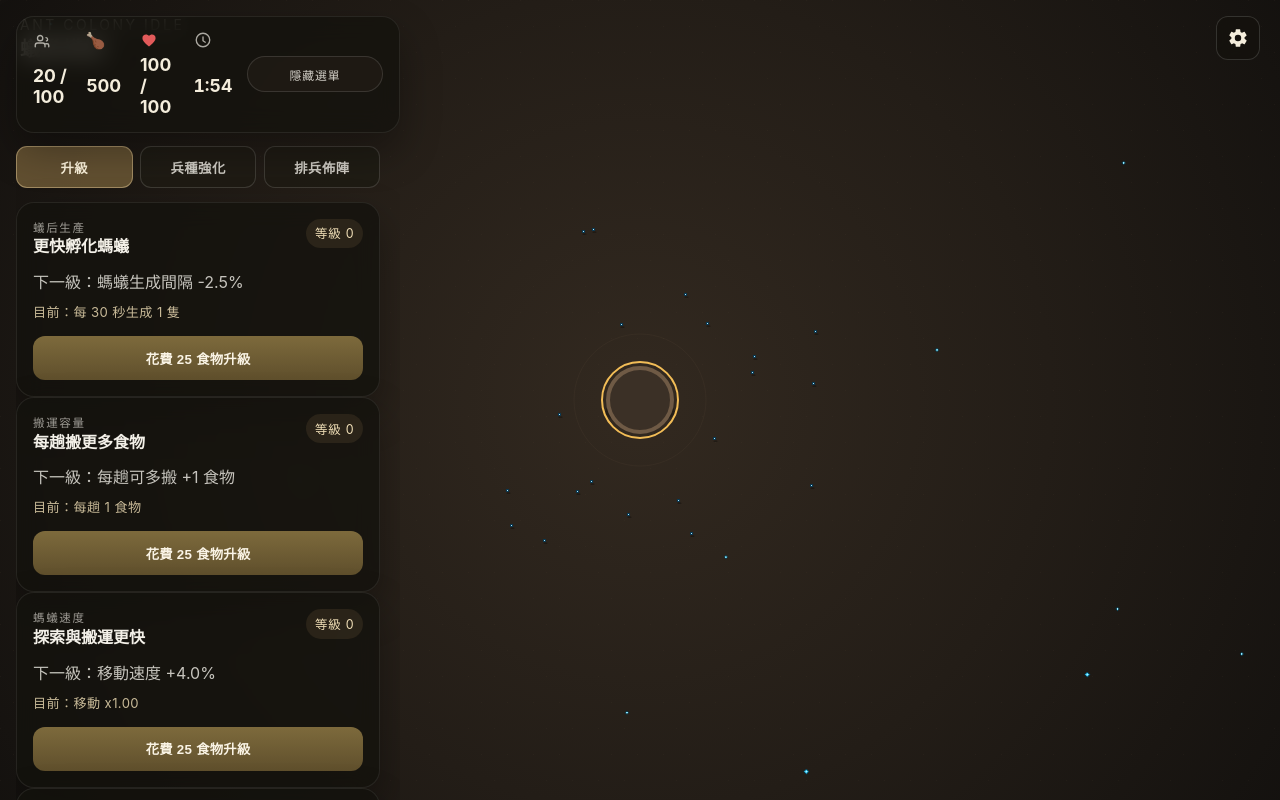
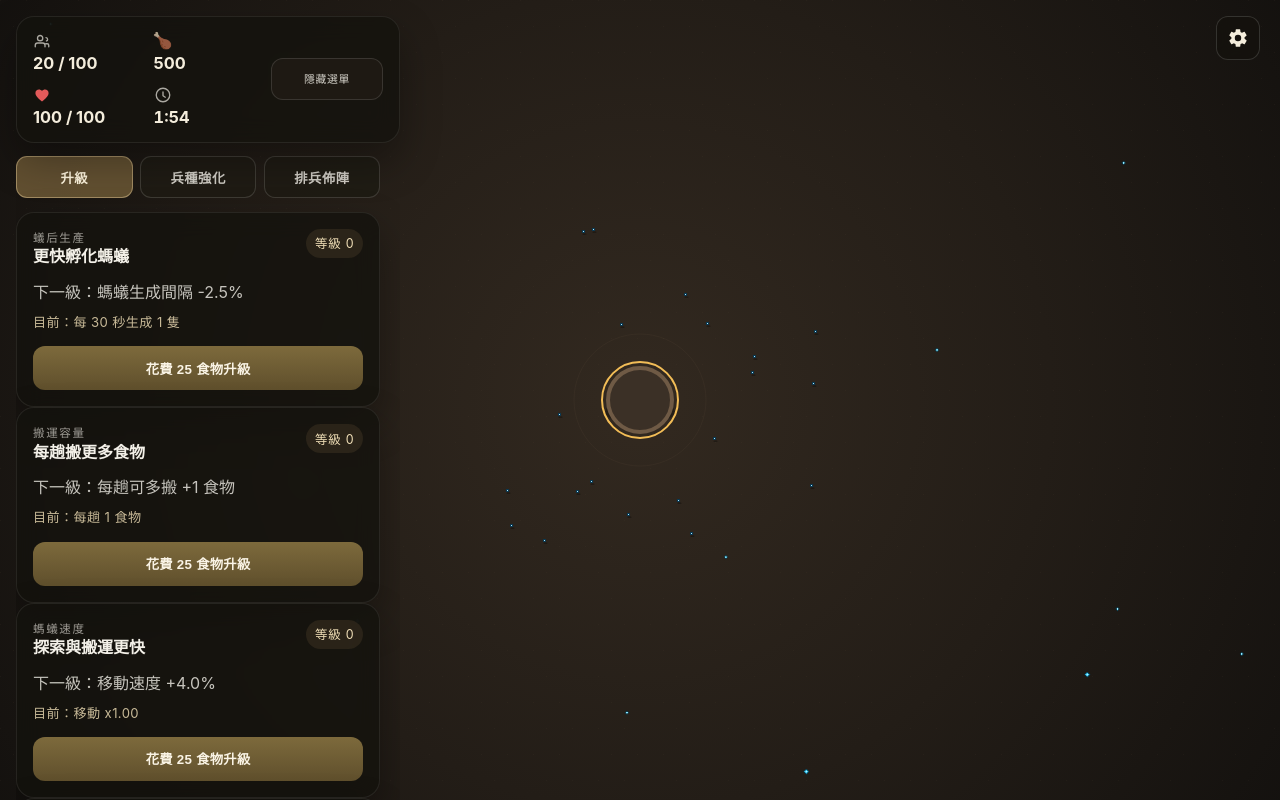
Before and after one commit to fatkin1012/Ant-Colony-Idle, a React (Vite) app: page / in a window 1280 px wide. Built offline with nearby package versions, Linux system fonts and the light colour scheme.

Commit message:
UI improvements: optimize idle mode layout, remove titles, fix button styling

```diff
--- a/src/App.tsx
+++ b/src/App.tsx
@@ -3,11 +3,14 @@ import { GameCanvas } from './game/GameCanvas';
 import { UpgradeOverlay } from './ui/UpgradeOverlay';
 import {
   clearPersistedGameState,
+  loadGameMode,
   loadGameLanguage,
   loadPersistedGameState,
+  saveGameMode,
   saveGameLanguage,
   savePersistedGameState,
   savePersistedGameStateOnPageHide,
+  type GameMode,
   type GameLanguage,
 } from './state/gamePersistence';
 import { DEFAULT_NEST_HEALTH, getPersistedGameSnapshot, INITIAL_FOOD_AMOUNT, useGameStore } from './state/gameStore';
@@ -40,6 +43,10 @@ const TRANSLATIONS: Record<
     language: string;
     languageZh: string;
     languageEn: string;
+    mode: string;
+    modeBattle: string;
+    modeIdle: string;
+    modeHint: string;
     resetLabel: string;
     resetHint: string;
     resetAction: string;
@@ -66,6 +73,10 @@ const TRANSLATIONS: Record<
     language: '語言',
     languageZh: '繁體中文',
     languageEn: 'English',
+    mode: '遊戲模式',
+    modeBattle: '戰役模式',
+    modeIdle: '休閑掛機模式',
+    modeHint: '切換模式會立即套用，共通進度會保留。',
     resetLabel: '重置進度',
     resetHint: '清空目前本地存檔並從初始狀態重新開始。',
     resetAction: '重置進度',
@@ -91,6 +102,10 @@ const TRANSLATIONS: Record<
     language: 'Language',
     languageZh: 'Traditional Chinese',
     languageEn: 'English',
+    mode: 'Game Mode',
+    modeBattle: 'Battle Mode',
+    modeIdle: 'Idle Mode',
+    modeHint: 'The mode changes immediately and shared progress stays saved.',
     resetLabel: 'Reset Progress',
     resetHint: 'Clear local save and restart from the initial state.',
     resetAction: 'Reset Progress',
@@ -113,13 +128,14 @@ const TRANSLATIONS: Record<
 
 export default function App() {
   const [language, setLanguage] = useState<GameLanguage>(() => loadGameLanguage());
+  const [gameMode, setGameMode] = useState<GameMode>(() => loadGameMode());
   const [isSettingsOpen, setIsSettingsOpen] = useState(false);
   const [isPersistenceReady, setIsPersistenceReady] = useState(false);
   const [gameSessionKey, setGameSessionKey] = useState(0);
   const nestHealth = useGameStore((state) => state.nestHealth);
 
   const text = TRANSLATIONS[language];
-  const isGameOver = nestHealth <= 0;
+  const isGameOver = gameMode === 'battle' && nestHealth <= 0;
 
   useEffect(() => {
     let disposed = false;
@@ -224,6 +240,11 @@ export default function App() {
     saveGameLanguage(nextLanguage);
   };
 
+  const handleGameModeChange = (nextMode: GameMode) => {
+    setGameMode(nextMode);
+    saveGameMode(nextMode);
+  };
+
   const resetToNewRun = () => {
     clearPersistedGameState();
     useGameStore.getState().hydrateFromPersistence({
@@ -249,10 +270,6 @@ export default function App() {
   return (
     <div className="app-shell">
       <header className="hud">
-        <div>
-          <p className="eyebrow">Ant Colony Idle</p>
-          <h1>{text.title}</h1>
-        </div>
         <div className="hud-actions">
           <button
             type="button"
@@ -270,9 +287,10 @@ export default function App() {
         </div>
       </header>
       <main className="game-stage">
-        {isPersistenceReady ? <GameCanvas key={gameSessionKey} /> : null}
+        {isPersistenceReady ? <GameCanvas key={gameSessionKey} gameMode={gameMode} /> : null}
         <UpgradeOverlay
           language={language}
+          gameMode={gameMode}
           summaryColonyLabel={text.summaryColony}
           summaryFoodLabel={text.summaryFood}
           summaryNestHealthLabel={text.summaryNestHealth}
@@ -308,6 +326,19 @@ export default function App() {
               </select>
             </label>
 
+            <label className="settings-field" htmlFor="game-mode-select">
+              <span>{text.mode}</span>
+              <select
+                id="game-mode-select"
+                value={gameMode}
+                onChange={(event) => handleGameModeChange(event.target.value as GameMode)}
+              >
+                <option value="battle">{text.modeBattle}</option>
+                <option value="idle">{text.modeIdle}</option>
+              </select>
+              <p className="settings-field__hint">{text.modeHint}</p>
+            </label>
+
             <div className="settings-reset">
               <p className="settings-reset__title">{text.resetLabel}</p>
               <p className="settings-reset__hint">{text.resetHint}</p>
--- a/src/game/engine/GameEngine.ts
+++ b/src/game/engine/GameEngine.ts
@@ -41,6 +41,7 @@ import {
   getPlayerNestMaxHealth,
 } from '../upgradeBalances';
 import type { BattleDeployment } from '../../state/gameStore';
+import type { GameMode } from '../../state/gamePersistence';
 import { AntRole, SquadMode } from '../combat/antTypes';
 import { ANT_TEMPLATES } from '../combat/antBalance';
 
@@ -181,6 +182,7 @@ export interface GameEngineSnapshot {
 }
 
 interface GameEngineOptions {
+  gameMode?: GameMode;
   onFoodCollected?: (amount: number) => void;
   getFoodAmount?: () => number;
   onAntSpawned?: (amount: number) => void;
@@ -217,6 +219,7 @@ export class GameEngine {
   private readonly context: CanvasRenderingContext2D;
   private readonly entityManager = new EntityManager();
   private readonly resizeObserver: ResizeObserver;
+  private readonly gameMode: GameMode;
   private readonly handleVisibilityChange = () => {
     this.scheduleNextTick();
   };
@@ -289,6 +292,7 @@ export class GameEngine {
 
     this.canvas = canvas;
     this.context = context;
+    this.gameMode = options.gameMode ?? 'battle';
     this.onFoodCollected = options.onFoodCollected;
     this.getFoodAmount = options.getFoodAmount;
     this.onAntSpawned = options.onAntSpawned;
@@ -317,7 +321,9 @@ export class GameEngine {
       this.restoreFromSnapshot(options.initialState, world);
     } else {
       this.seedAnts();
+      if (this.gameMode === 'battle') {
         this.seedEnemyNests(world);
+      }
     }
 
     this.emitStateChanged();
@@ -414,18 +420,26 @@ export class GameEngine {
   private stepSimulation(deltaTime: number, world: GameWorld) {
     this.time += deltaTime;
 
+    if (this.gameMode === 'battle') {
       this.consumeQueuedBattleDeployments(world);
+    }
     this.updateRealtimeSpawning(deltaTime, world);
+    if (this.gameMode === 'battle') {
       this.updateTimedEnemyCaveSpawning(world);
       this.updateEnemyNestSpawning(deltaTime, world);
+    }
     this.entityManager.update(deltaTime, world);
     this.resolveFoodDeliveries();
     this.resolveFoodPickups(world);
+    if (this.gameMode === 'battle') {
       this.resolveEnemyCombat(deltaTime, world);
+    }
     this.applyNestRecovery(deltaTime);
     this.updateAttackEffects(deltaTime);
     this.pruneFood();
+    if (this.gameMode === 'battle') {
       this.pruneEnemyNests();
+    }
     this.ensureFoodPopulation(world);
     this.reportNextEnemyWaveTime();
     this.emitStateChanged();
@@ -488,6 +502,10 @@ export class GameEngine {
   }
 
   private getNextEnemyWaveTimeSeconds() {
+    if (this.gameMode !== 'battle') {
+      return 0;
+    }
+
     let nextSeconds = Math.max(0, this.nextEnemyCaveSpawnAtSeconds - this.time);
     let hasWaveTimer = false;
 
@@ -542,6 +560,13 @@ export class GameEngine {
           carriedFoodCount: Math.max(0, Math.floor(ant.carriedFoodCount ?? 0)),
         }),
       );
+    }
+
+    if (this.gameMode !== 'battle') {
+      this.reportNextEnemyWaveTime();
+      this.onStateChanged?.(this.createSnapshot());
+      this.onPopulationUsageChanged?.(this.getPopulationCount());
+      return;
     }
 
     for (const soldier of snapshot.playerSoldiers) {
@@ -712,14 +737,17 @@ export class GameEngine {
           y: guardian.position.y,
           tauntRadius: guardian.getTauntRadius(soldierTauntRadiusBonus),
         })),
-      enemyNests: this.enemyNests
+      enemyNests:
+        this.gameMode === 'battle'
+          ? this.enemyNests
               .filter((enemyNest) => enemyNest.alive)
               .map((enemyNest) => ({
                 id: enemyNest.id,
                 x: enemyNest.position.x,
                 y: enemyNest.position.y,
                 radius: enemyNest.radius,
-        })),
+              }))
+          : [],
     };
   }
 
@@ -739,7 +767,9 @@ export class GameEngine {
     this.context.translate(shakeOffsetX, shakeOffsetY);
 
     this.drawFood(world);
+    if (this.gameMode === 'battle') {
       this.drawEnemyNests();
+    }
     this.drawNest(world);
     this.entityManager.draw(this.context, world);
     this.drawAttackEffects();
@@ -918,6 +948,10 @@ export class GameEngine {
   }
 
   private seedEnemyNests(_world: GameWorld) {
+    if (this.gameMode !== 'battle') {
+      return;
+    }
+
     this.enemyNests = [];
     this.enemyWaveTimersSeconds.clear();
     this.enemyWaveCounters.clear();
@@ -927,6 +961,10 @@ export class GameEngine {
   }
 
   private updateTimedEnemyCaveSpawning(world: GameWorld) {
+    if (this.gameMode !== 'battle') {
+      return;
+    }
+
     while (this.time >= this.nextEnemyCaveSpawnAtSeconds) {
       const position = this.createRandomEnemyNestPosition(world);
 
@@ -998,6 +1036,10 @@ export class GameEngine {
   }
 
   private updateEnemyNestSpawning(deltaTime: number, world: GameWorld) {
+    if (this.gameMode !== 'battle') {
+      return;
+    }
+
     for (const enemyNest of this.enemyNests) {
       if (!enemyNest.alive) {
         continue;
@@ -1168,6 +1210,10 @@ export class GameEngine {
   }
 
   private resolveEnemyCombat(deltaTime: number, world: GameWorld) {
+    if (this.gameMode !== 'battle') {
+      return;
+    }
+
     const ants = Array.from(this.entityManager.values()).filter((entity): entity is Ant => entity instanceof Ant);
     const soldiers = Array.from(this.entityManager.values()).filter(
       (entity): entity is PlayerSoldier => entity instanceof PlayerSoldier,
--- a/src/state/gamePersistence.ts
+++ b/src/state/gamePersistence.ts
@@ -2,6 +2,7 @@ import type { UpgradeState } from './gameStore';
 import type { GameEngineSnapshot } from '../game/engine/GameEngine';
 
 export type GameLanguage = 'zh-TW' | 'en';
+export type GameMode = 'battle' | 'idle';
 
 export interface PersistedGameState {
   colonySize: number;
@@ -26,6 +27,7 @@ interface LocalSavePayload {
 
 const LOCAL_SAVE_KEY = 'ant-colony-idle-save-v1';
 const LANGUAGE_KEY = 'ant-colony-idle-language';
+const GAME_MODE_KEY = 'ant-colony-idle-game-mode';
 
 function sanitizeState(state: PersistedGameStateCandidate): PersistedGameState {
   const rawNestRecovery = (state.upgradeLevels as unknown as Record<string, unknown>).nestRecovery;
@@ -180,3 +182,17 @@ export function loadGameLanguage(): GameLanguage {
 export function saveGameLanguage(language: GameLanguage) {
   window.localStorage.setItem(LANGUAGE_KEY, language);
 }
+
+export function loadGameMode(): GameMode {
+  const value = window.localStorage.getItem(GAME_MODE_KEY);
+
+  if (value === 'battle' || value === 'idle') {
+    return value;
+  }
+
+  return 'battle';
+}
+
+export function saveGameMode(mode: GameMode) {
+  window.localStorage.setItem(GAME_MODE_KEY, mode);
+}
--- a/src/styles.css
+++ b/src/styles.css
@@ -118,6 +118,13 @@ body {
   background: rgba(32, 28, 21, 0.92);
   color: #f4eddc;
   padding: 0.4rem 0.6rem;
+}
+
+.settings-field__hint {
+  margin: -0.1rem 0 0;
+  font-size: 0.78rem;
+  line-height: 1.4;
+  color: rgba(243, 240, 232, 0.68);
 }
 
 .settings-reset {
@@ -287,6 +294,22 @@ body {
   touch-action: none;
 }
 
+.summary-panel--battle {
+  grid-template-columns: minmax(0, 1fr) auto;
+  align-items: start;
+}
+
+.summary-panel:not(.summary-panel--battle) {
+  grid-template-columns: repeat(2, minmax(0, 1fr)) auto;
+  gap: 1.2rem;
+}
+
+.summary-panel__stats {
+  display: grid;
+  grid-template-columns: repeat(2, minmax(0, 1fr));
+  gap: 0.8rem 1rem;
+}
+
 .summary-panel__alert {
   position: absolute;
   top: -0.55rem;
@@ -323,7 +346,8 @@ body {
 
 .summary-stat {
   display: grid;
-  gap: 0.3rem;
+  gap: 0.35rem;
+  min-width: 0;
 }
 
 .summary-stat__icon {
@@ -362,7 +386,8 @@ body {
 
 .panel-value {
   display: block;
-  font-size: 1.1rem;
+  font-size: 1.02rem;
+  line-height: 1.1;
   color: #f4eddc;
 }
 
@@ -371,21 +396,28 @@ body {
 }
 
 .summary-panel__toggle {
+  margin-left: auto;
   align-self: center;
-  width: 8.5rem;
-  min-width: 8.5rem;
-  min-height: 36px;
-  padding: 0.45rem 0.7rem;
+  width: 7rem;
+  min-width: 7rem;
+  min-height: 42px;
+  padding: 0.05rem 0.55rem;
   border: 1px solid rgba(255, 255, 255, 0.12);
-  border-radius: 999px;
+  border-radius: 12px;
   background: rgba(32, 28, 21, 0.88);
   color: rgba(243, 240, 232, 0.86);
-  font-size: 0.74rem;
-  letter-spacing: 0.08em;
+  font-size: 0.68rem;
+  letter-spacing: 0.06em;
+  line-height: 1;
   text-transform: uppercase;
   white-space: nowrap;
   text-align: center;
   cursor: pointer;
+}
+
+.summary-panel--battle .summary-panel__toggle {
+  margin-left: 0;
+  align-self: center;
 }
 
 .summary-panel__toggle:hover {
@@ -725,9 +757,23 @@ body {
     grid-template-columns: repeat(2, minmax(0, 1fr));
   }
 
+  .summary-panel--battle {
+    grid-template-columns: 1fr;
+  }
+
+  .summary-panel__stats {
+    grid-template-columns: 1fr 1fr;
+  }
+
   .summary-panel__toggle {
     width: 100%;
     min-width: 0;
     grid-column: 1 / -1;
   }
 }
+
+@media (max-width: 560px) {
+  .summary-panel__stats {
+    grid-template-columns: 1fr;
+  }
+}
--- a/src/ui/UpgradeOverlay.tsx
+++ b/src/ui/UpgradeOverlay.tsx
@@ -1,6 +1,6 @@
 import { useEffect, useRef, useState, type PointerEvent as ReactPointerEvent } from 'react';
 import { useGameStore, type UpgradeKey } from '../state/gameStore';
-import type { GameLanguage } from '../state/gamePersistence';
+import type { GameLanguage, GameMode } from '../state/gamePersistence';
 import { BattlePlannerPanel } from './BattlePlannerPanel';
 import {
   ANT_SPEED_MULTIPLIER_PER_LEVEL,
@@ -360,6 +360,7 @@ const SOLDIER_UPGRADE_CARDS: ReadonlyArray<{ key: UpgradeKey }> = [
 
 interface UpgradeOverlayProps {
   language: GameLanguage;
+  gameMode: GameMode;
   summaryColonyLabel: string;
   summaryFoodLabel: string;
   summaryNestHealthLabel: string;
@@ -373,6 +374,7 @@ interface UpgradeOverlayProps {
 
 export function UpgradeOverlay({
   language,
+  gameMode,
   summaryColonyLabel,
   summaryFoodLabel,
   summaryNestHealthLabel,
@@ -407,11 +409,21 @@ export function UpgradeOverlay({
   const upgradeLevels = useGameStore((state) => state.upgradeLevels);
   const purchaseUpgrade = useGameStore((state) => state.purchaseUpgrade);
   const isZh = language === 'zh-TW';
+  const isBattleMode = gameMode === 'battle';
+  const visibleColonyUpgradeCards = isBattleMode
+    ? COLONY_UPGRADE_CARDS
+    : COLONY_UPGRADE_CARDS.filter(({ key }) => key !== 'nestRecovery' && key !== 'nestMaxHealth');
   const maxNestHealth = getPlayerNestMaxHealth(upgradeLevels.nestMaxHealth ?? 0);
   const safeNestHealth = Math.max(0, Math.floor(nestHealth));
   const populationLimit = BASE_POPULATION_CAPACITY + Math.max(0, upgradeLevels.populationCapacity) * POPULATION_CAPACITY_PER_LEVEL;
   const attackAlertLabel = isZh ? '敵襲警報' : 'Under Attack';
-  const isUnderAttack = lastNestHitAt > 0 && now - lastNestHitAt < ATTACK_ALERT_DURATION_MS;
+  const isUnderAttack = isBattleMode && lastNestHitAt > 0 && now - lastNestHitAt < ATTACK_ALERT_DURATION_MS;
+
+  useEffect(() => {
+    if (!isBattleMode && activeTab !== 'upgrades') {
+      setActiveTab('upgrades');
+    }
+  }, [activeTab, isBattleMode]);
 
   useEffect(() => {
     if (!isUnderAttack) {
@@ -575,12 +587,13 @@ export function UpgradeOverlay({
       aria-label="Upgrade controls"
     >
       <div className="upgrade-shell">
-        <section className="panel summary-panel" onPointerDown={startDrag} role="presentation">
+        <section className={`panel summary-panel${isBattleMode ? ' summary-panel--battle' : ''}`} onPointerDown={startDrag} role="presentation">
           {isUnderAttack ? (
             <span className="summary-panel__alert" role="status" aria-live="polite">
               {attackAlertLabel}
             </span>
           ) : null}
+          <div className="summary-panel__stats">
             <div className="summary-stat" role="group" aria-label={summaryColonyLabel}>
               <SummaryIcon kind="colony" label={summaryColonyLabel} />
               <strong className="panel-value">{colonySize} / {populationLimit}</strong>
@@ -589,13 +602,18 @@ export function UpgradeOverlay({
               <SummaryIcon kind="food" label={summaryFoodLabel} />
               <strong className="panel-value">{foodAmount}</strong>
             </div>
+            {isBattleMode ? (
               <div className="summary-stat" role="group" aria-label={summaryNestHealthLabel}>
                 <SummaryIcon kind="health" label={summaryNestHealthLabel} />
                 <strong className="panel-value">{safeNestHealth} / {maxNestHealth}</strong>
               </div>
+            ) : null}
+            {isBattleMode ? (
               <div className="summary-stat" role="group" aria-label={summaryNextWaveLabel}>
                 <SummaryIcon kind="wave" label={summaryNextWaveLabel} />
                 <strong className="panel-value panel-value--timer">{formatWaveCountdown(nextEnemyWaveInSeconds)}</strong>
+              </div>
+            ) : null}
           </div>
           <button
             type="button"
@@ -610,7 +628,12 @@ export function UpgradeOverlay({
 
         {!isCollapsed ? (
           <div className="upgrade-scroll-area">
-            <div className="overlay-tabs" role="tablist" aria-label={isZh ? '選單分頁' : 'Menu tabs'}>
+            <div
+              className="overlay-tabs"
+              role="tablist"
+              aria-label={isZh ? '選單分頁' : 'Menu tabs'}
+              style={{ gridTemplateColumns: isBattleMode ? 'repeat(3, minmax(0, 1fr))' : '1fr' }}
+            >
               <button
                 type="button"
                 role="tab"
@@ -620,6 +643,8 @@ export function UpgradeOverlay({
               >
                 {upgradesTabLabel}
               </button>
+              {isBattleMode ? (
+                <>
                   <button
                     type="button"
                     role="tab"
@@ -638,10 +663,12 @@ export function UpgradeOverlay({
                   >
                     {battleTabLabel}
                   </button>
+                </>
+              ) : null}
             </div>
 
             <div hidden={activeTab !== 'upgrades'} role="tabpanel">
-              {COLONY_UPGRADE_CARDS.map((upgradeCard) => {
+              {visibleColonyUpgradeCards.map((upgradeCard) => {
                 const level = upgradeLevels[upgradeCard.key];
                 const cost = useGameStore.getState().upgradeCost(upgradeCard.key);
                 const isMaxLevel = level >= MAX_UPGRADE_LEVEL;
@@ -678,6 +705,7 @@ export function UpgradeOverlay({
               })}
             </div>
 
+            {isBattleMode ? (
               <div hidden={activeTab !== 'soldiers'} role="tabpanel">
                 {SOLDIER_UPGRADE_CARDS.map((upgradeCard) => {
                   const level = upgradeLevels[upgradeCard.key];
@@ -715,10 +743,13 @@ export function UpgradeOverlay({
                   );
                 })}
               </div>
+            ) : null}
 
+            {isBattleMode ? (
               <div hidden={activeTab !== 'battle'} role="tabpanel">
                 <BattlePlannerPanel language={language} embedded />
               </div>
+            ) : null}
           </div>
         ) : null}
       </div>
```
Also changed, not shown: src/game/GameCanvas.tsx (+8 -2 lines). Lines whose indentation alone changed are shown as unchanged.
